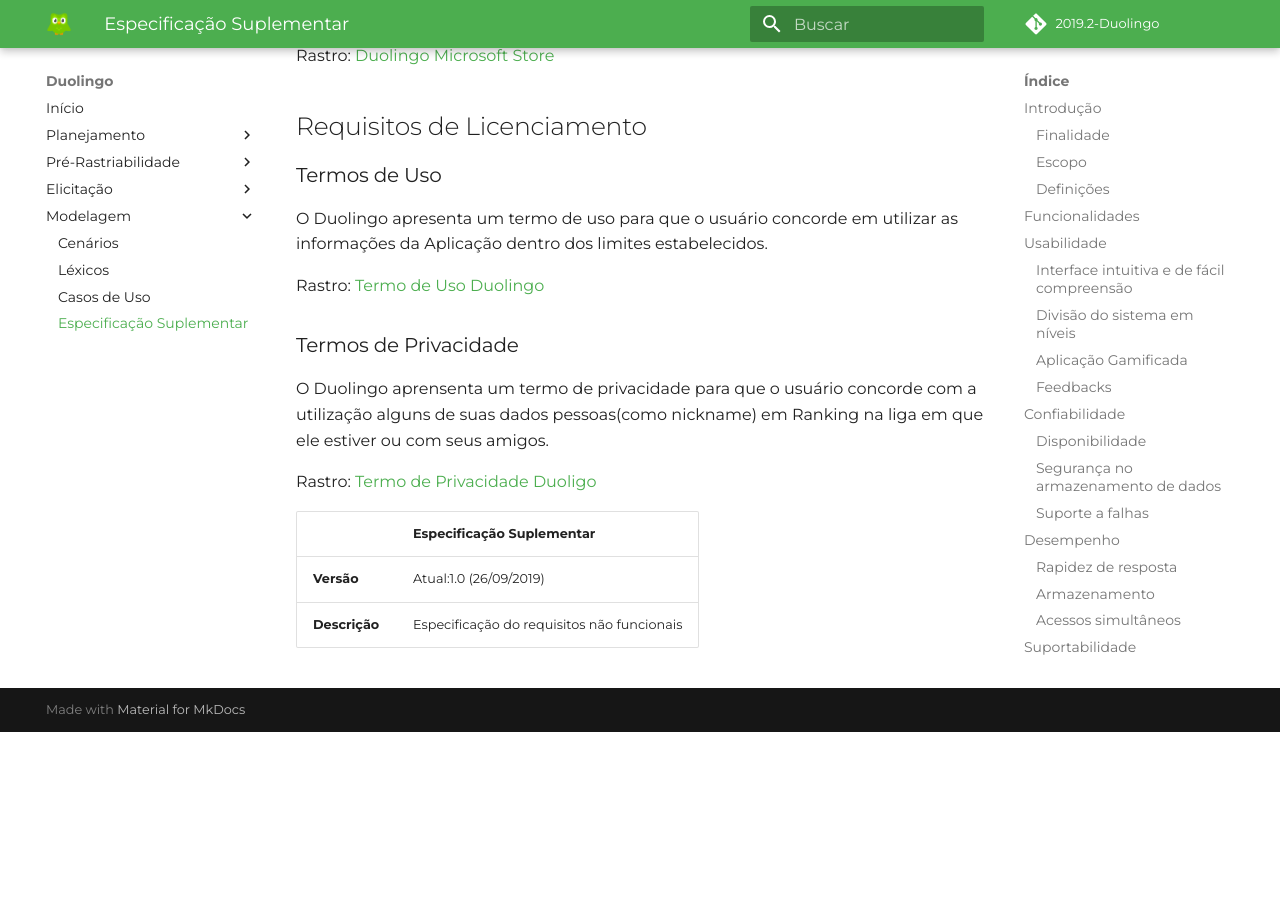
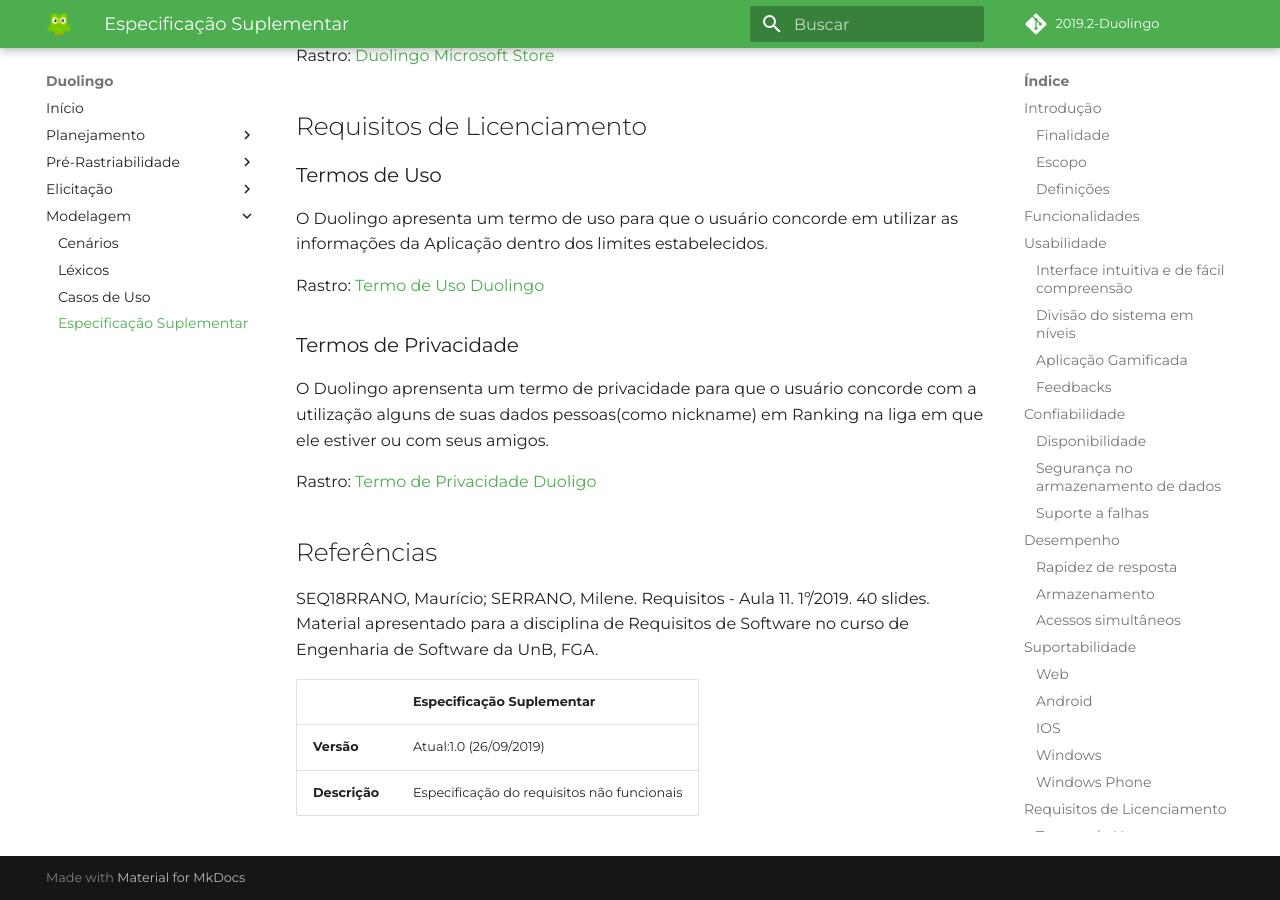
Before and after one commit to requisitos-Duolingo/Duolingo, an MkDocs documentation site: the page built from docs/modelagem/EspecificacaoSuplementar.md, in a window 1280 px wide and 900 px high, scrolled down 4238 px. Built offline with MkDocs 1.6.1 and Material for MkDocs 9.7.7, drawn with Linux system fonts in a browser that asks for light colours; some web fonts are replaced; comment, search, counter and statistics services are not loaded; before the commit the page ends 4970 px from its top, so only the background shows below that.

Commit message:
Foi adicionado as referencias do documento de Especificação suplementar

```diff
--- a/docs/modelagem/EspecificacaoSuplementar.md
+++ b/docs/modelagem/EspecificacaoSuplementar.md
@@ -143,6 +143,10 @@
 
 Rastro: [Termo de Privacidade Duoligo](https://www.duolingo.com/privacy)
 
+## Referências
+
+SEQ18RRANO, Maurício; SERRANO, Milene. Requisitos - Aula 11. 1º/2019. 40 slides. Material apresentado para a disciplina de Requisitos de Software no curso de Engenharia de Software da UnB, FGA.
+
 
 
 |  | Especificação Suplementar |
```
